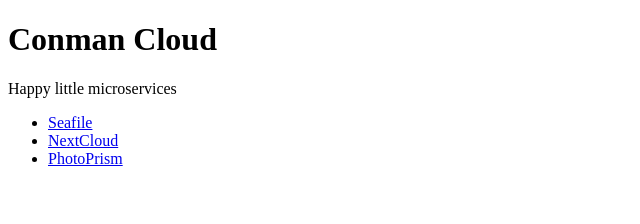
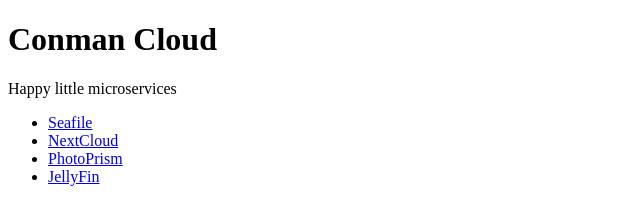
Before and after one commit to cdibble/servatron, a plain HTML site: page pi/nginx/index.html in a window 1280 px wide. Shown: the full height of the page, 0-640 px from the left. Drawn offline with Linux system fonts and the light colour scheme.

Commit message:
adds nginx entry for jellyfin

```diff
--- a/pi/nginx/index.html
+++ b/pi/nginx/index.html
@@ -10,6 +10,7 @@
       <li><a href="https://seafile.tuerto.net">Seafile</a></li>
       <li><a href="https://nc.tuerto.net">NextCloud</a></li>
       <li><a href="https://photoprism.tuerto.net">PhotoPrism</a></li>
+      <li><a href="https://jellyfin.tuerto.net">JellyFin</a></li>
     </ul>
   </body>
 </html>
```
Also changed, not shown: 1 other file.
